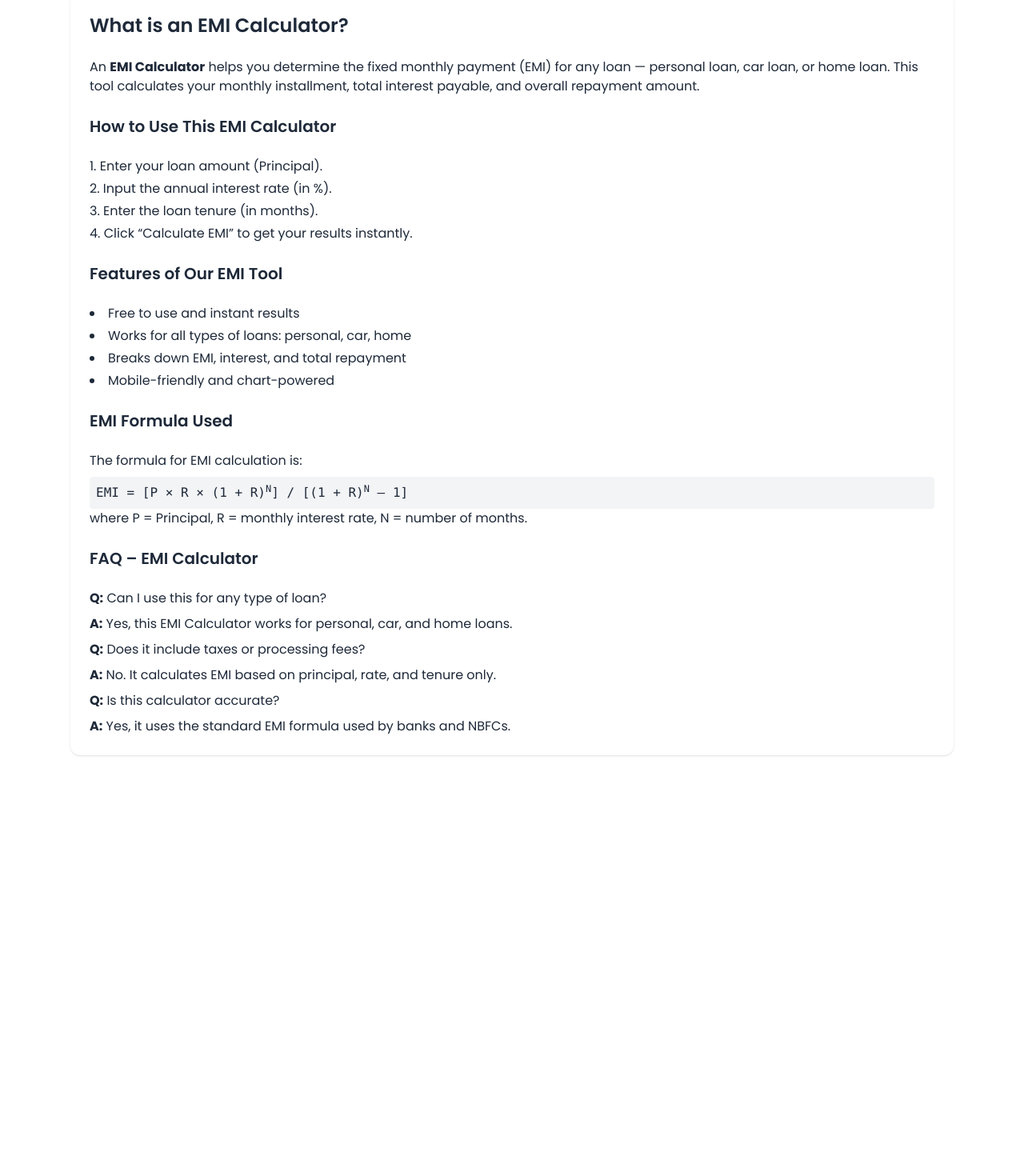
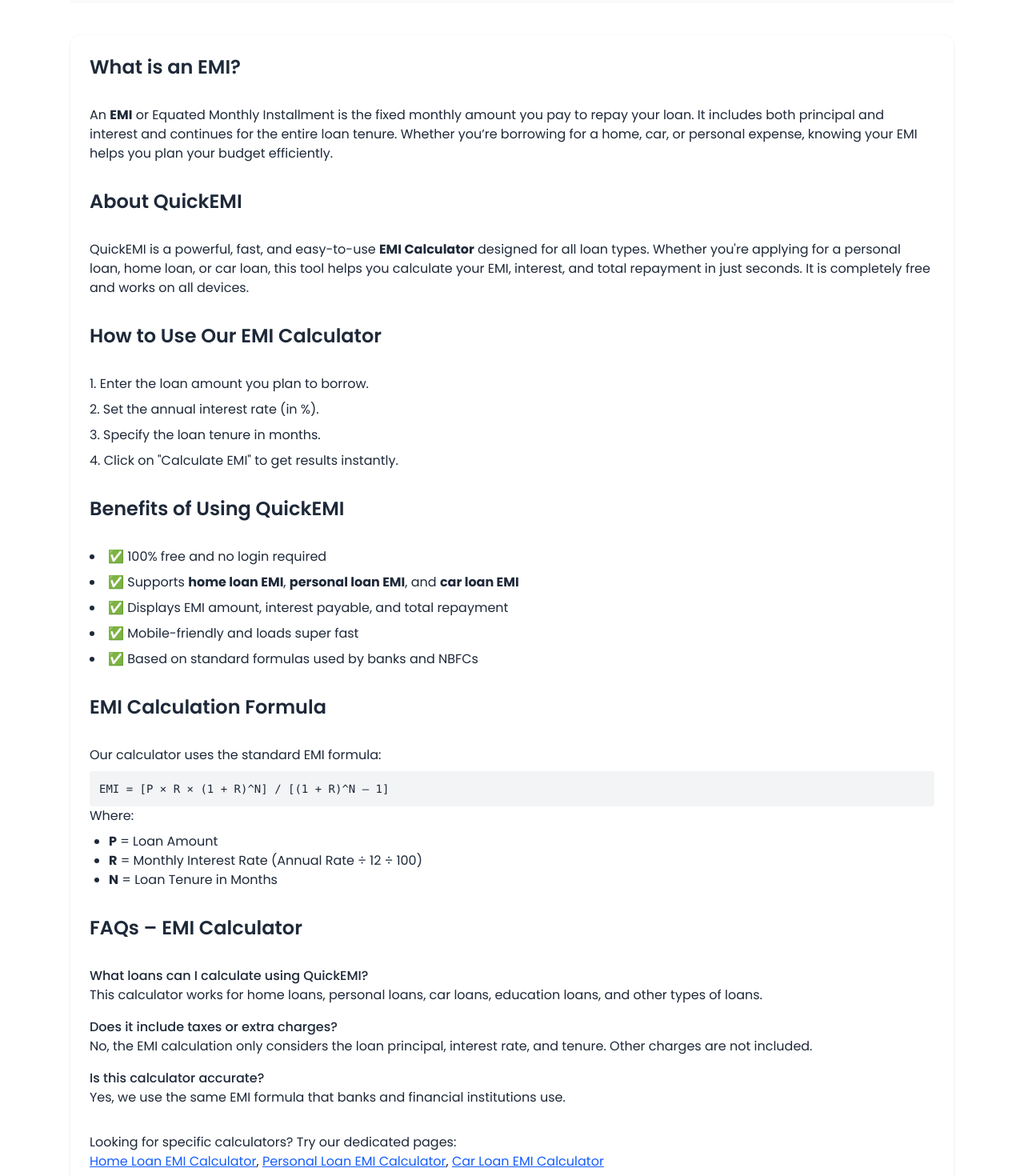
Before and after one commit to gauravcodes247/quickemi, a React (Vite) app: page / in a window 1280 px wide. Shown: the part 1060-2530 px from the top of the page at 80% size. Before the commit the page ends 2028 px from the top, so only its background shows below. Built offline with nearby package versions, Linux system fonts and the light colour scheme; a web font is replaced by a local one.

Commit message:
Update SEO content and structure for homepage

```diff
--- a/src/components/pages/CarLoan.jsx
+++ b/src/components/pages/CarLoan.jsx
@@ -26,7 +26,10 @@
           content="Calculate your EMI for personal, home, or car loans using our free online EMI calculator. Instant results with interest breakdown."
         />
       </Helmet>
-      <h1 className="text-3xl font-bold text-indigo-800">Car Loan EMI Calculator</h1>
+      <h1 className="text-3xl font-bold text-center mt-6">
+  EMI Calculator – Calculate Your Monthly Loan Payments
+</h1>
+
       <p className="text-lg">Estimate your monthly EMI for car loans with accurate calculations.</p>
 
       <EmiCalculator defaultRate={9.5} />
--- a/src/components/pages/Home.jsx
+++ b/src/components/pages/Home.jsx
@@ -1,73 +1,104 @@
 import EmiCalculator from "../EmiCalculator";
 import { Helmet } from 'react-helmet-async';
-
 
 const Home = () => {
   return (
     <div className="p-6 max-w-6xl mx-auto text-gray-800 space-y-8">
       <Helmet>
-  <title>Home Loan EMI Calculator - QuickEMI</title>
+        <title>QuickEMI - Free EMI Calculator for Home, Car & Personal Loans</title>
         <meta
           name="description"
-    content="Find out your monthly home loan EMIs instantly using our reliable and fast Home Loan EMI Calculator."
+          content="Use QuickEMI's free and fast EMI calculator to calculate your monthly installments for personal, home, or car loans. Easy, accurate, and mobile-friendly."
         />
         <meta
           name="keywords"
-    content="home loan emi calculator, housing loan calculator, emi planner, quickemi"
+          content="emi calculator, personal loan emi, home loan calculator, car loan emi, loan calculator india, quickemi"
         />
-  <link rel="canonical" href="https://yourdomain.xyz/home-loan" />
+        <link rel="canonical" href="https://quickemi.site/" />
       </Helmet>
 
-      {/* Heading */}
-      <h1 className="text-3xl sm:text-4xl font-bold text-indigo-800">EMI Calculator</h1>
-      <p className="text-lg">Enter your loan details to calculate your monthly EMI instantly.</p>
+      {/* Main Title */}
+      <h1 className="text-4xl font-bold text-center mt-6">
+        Free EMI Calculator for Personal, Home & Car Loans
+      </h1>
+      <p className="text-lg text-center text-gray-700">
+        Instantly calculate your monthly loan payments using our EMI calculator. Trusted by users to plan smartly and borrow wisely.
+      </p>
 
-      {/* Calculator Component */}
+      {/* EMI Calculator Component */}
       <EmiCalculator defaultRate={10} />
 
       {/* SEO Rich Content */}
-      <section className="bg-white p-6 mt-10 rounded-xl shadow space-y-6">
-        <h2 className="text-2xl font-semibold text-gray-800">What is an EMI Calculator?</h2>
+      <section className="bg-white p-6 mt-10 rounded-xl shadow space-y-8">
+
+        <h2 className="text-2xl font-semibold text-gray-800">What is an EMI?</h2>
         <p>
-          An <strong>EMI Calculator</strong> helps you determine the fixed monthly payment (EMI) for any loan — personal loan, car loan, or home loan. This tool calculates your monthly installment, total interest payable, and overall repayment amount.
+          An <strong>EMI</strong> or Equated Monthly Installment is the fixed monthly amount you pay to repay your loan. It includes both principal and interest and continues for the entire loan tenure. Whether you’re borrowing for a home, car, or personal expense, knowing your EMI helps you plan your budget efficiently.
         </p>
 
-        <h3 className="text-xl font-semibold">How to Use This EMI Calculator</h3>
-        <ol className="list-decimal list-inside space-y-1">
-          <li>Enter your loan amount (Principal).</li>
-          <li>Input the annual interest rate (in %).</li>
-          <li>Enter the loan tenure (in months).</li>
-          <li>Click “Calculate EMI” to get your results instantly.</li>
+        <h2 className="text-2xl font-semibold text-gray-800">About QuickEMI</h2>
+        <p>
+          QuickEMI is a powerful, fast, and easy-to-use <strong>EMI Calculator</strong> designed for all loan types. Whether you're applying for a personal loan, home loan, or car loan, this tool helps you calculate your EMI, interest, and total repayment in just seconds. It is completely free and works on all devices.
+        </p>
+
+        <h2 className="text-2xl font-semibold text-gray-800">How to Use Our EMI Calculator</h2>
+        <ol className="list-decimal list-inside space-y-2">
+          <li>Enter the loan amount you plan to borrow.</li>
+          <li>Set the annual interest rate (in %).</li>
+          <li>Specify the loan tenure in months.</li>
+          <li>Click on "Calculate EMI" to get results instantly.</li>
         </ol>
 
-        <h3 className="text-xl font-semibold">Features of Our EMI Tool</h3>
-        <ul className="list-disc list-inside space-y-1">
-          <li>Free to use and instant results</li>
-          <li>Works for all types of loans: personal, car, home</li>
-          <li>Breaks down EMI, interest, and total repayment</li>
-          <li>Mobile-friendly and chart-powered</li>
+        <h2 className="text-2xl font-semibold text-gray-800">Benefits of Using QuickEMI</h2>
+        <ul className="list-disc list-inside space-y-2">
+          <li>✅ 100% free and no login required</li>
+          <li>✅ Supports <strong>home loan EMI</strong>, <strong>personal loan EMI</strong>, and <strong>car loan EMI</strong></li>
+          <li>✅ Displays EMI amount, interest payable, and total repayment</li>
+          <li>✅ Mobile-friendly and loads super fast</li>
+          <li>✅ Based on standard formulas used by banks and NBFCs</li>
         </ul>
 
-        <h3 className="text-xl font-semibold">EMI Formula Used</h3>
+        <h2 className="text-2xl font-semibold text-gray-800">EMI Calculation Formula</h2>
         <p>
-          The formula for EMI calculation is:
-          <code className="block bg-gray-100 rounded p-2 mt-2">
-            EMI = [P × R × (1 + R)<sup>N</sup>] / [(1 + R)<sup>N</sup> – 1]
+          Our calculator uses the standard EMI formula:
+          <code className="block bg-gray-100 p-3 mt-2 rounded text-sm">
+            EMI = [P × R × (1 + R)^N] / [(1 + R)^N – 1]
           </code>
-          where P = Principal, R = monthly interest rate, N = number of months.
+          Where:
+          <ul className="list-disc ml-6 mt-2">
+            <li><strong>P</strong> = Loan Amount</li>
+            <li><strong>R</strong> = Monthly Interest Rate (Annual Rate ÷ 12 ÷ 100)</li>
+            <li><strong>N</strong> = Loan Tenure in Months</li>
+          </ul>
         </p>
 
-        <h3 className="text-xl font-semibold">FAQ – EMI Calculator</h3>
-        <div className="space-y-2">
-          <p><strong>Q:</strong> Can I use this for any type of loan?</p>
-          <p><strong>A:</strong> Yes, this EMI Calculator works for personal, car, and home loans.</p>
+        <h2 className="text-2xl font-semibold text-gray-800">FAQs – EMI Calculator</h2>
+        <div className="space-y-4">
+          <div>
+            <h3 className="font-medium">What loans can I calculate using QuickEMI?</h3>
+            <p>This calculator works for home loans, personal loans, car loans, education loans, and other types of loans.</p>
+          </div>
 
-          <p><strong>Q:</strong> Does it include taxes or processing fees?</p>
-          <p><strong>A:</strong> No. It calculates EMI based on principal, rate, and tenure only.</p>
+          <div>
+            <h3 className="font-medium">Does it include taxes or extra charges?</h3>
+            <p>No, the EMI calculation only considers the loan principal, interest rate, and tenure. Other charges are not included.</p>
+          </div>
 
-          <p><strong>Q:</strong> Is this calculator accurate?</p>
-          <p><strong>A:</strong> Yes, it uses the standard EMI formula used by banks and NBFCs.</p>
+          <div>
+            <h3 className="font-medium">Is this calculator accurate?</h3>
+            <p>Yes, we use the same EMI formula that banks and financial institutions use.</p>
           </div>
+        </div>
+
+        {/* Internal Link Prompt */}
+        <p className="mt-6">
+          Looking for specific calculators? Try our dedicated pages:
+          <br />
+          <a href="/home-loan" className="text-blue-600 underline">Home Loan EMI Calculator</a>,{" "}
+          <a href="/personal-loan" className="text-blue-600 underline">Personal Loan EMI Calculator</a>,{" "}
+          <a href="/car-loan" className="text-blue-600 underline">Car Loan EMI Calculator</a>
+        </p>
+
       </section>
     </div>
   );
```
Lines whose indentation alone changed are shown as unchanged.
